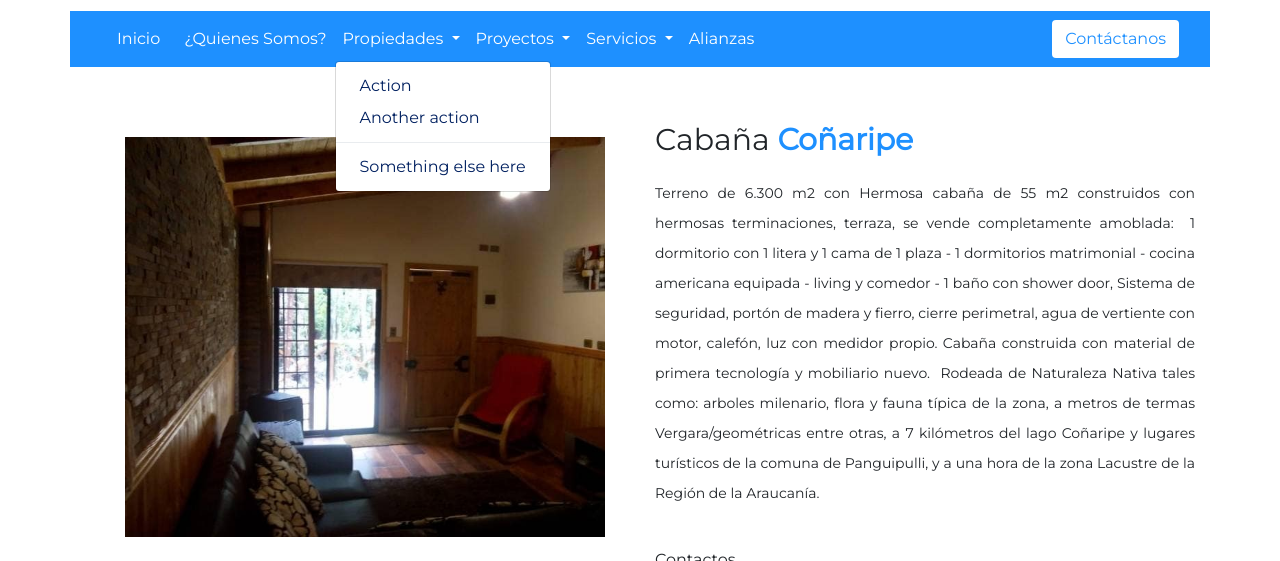
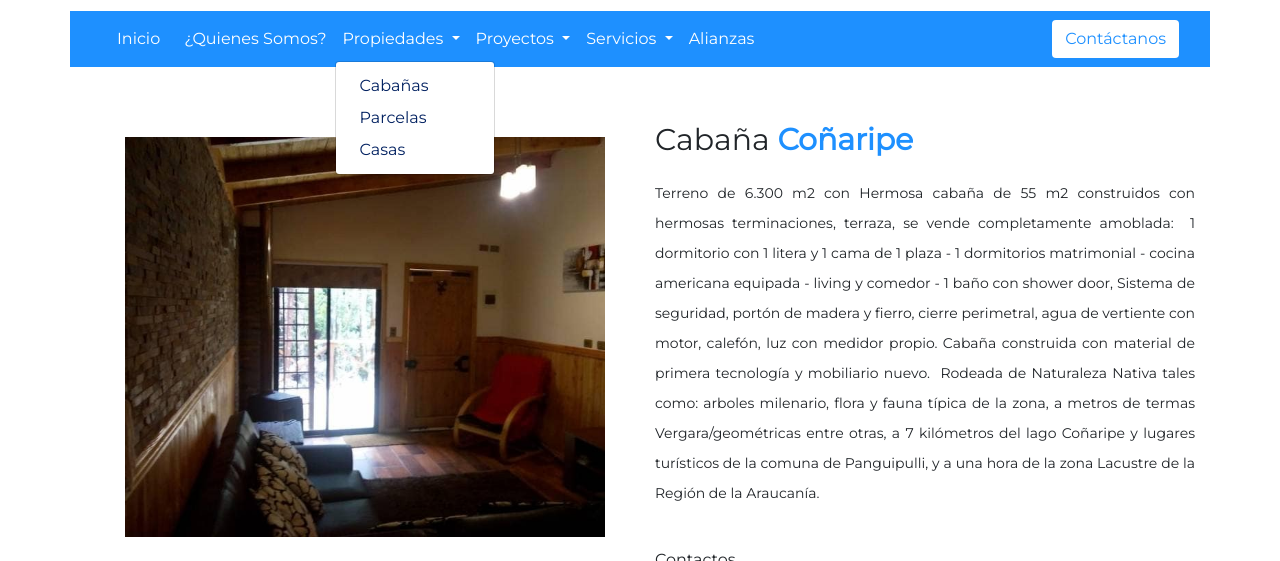
Before and after one commit to juan-eduar/Lihuen-w, a plain HTML site: page docs/propiedades.html in a window 1280 px wide. Both pictures are taken after a click on the button "Propiedades". Shown: the part 161-722 px from the top of the page. Drawn offline with Linux system fonts and the light colour scheme; files whose address does not match are found by name.

Commit message:
cambios navbar

```diff
--- a/docs/propiedades.html
+++ b/docs/propiedades.html
@@ -65,10 +65,10 @@
                   Propiedades
                 </a>
                 <div class="dropdown-menu" aria-labelledby="navbarDropdown">
-                  <a class="dropdown-item" href="#">Action</a>
-                  <a class="dropdown-item" href="#">Another action</a>
-                  <div class="dropdown-divider"></div>
-                  <a class="dropdown-item" href="#">Something else here</a>
+                  <a class="dropdown-item" href="#">Cabañas</a>
+                  <a class="dropdown-item" href="#">Parcelas</a>
+
+                  <a class="dropdown-item" href="#">Casas</a>
                 </div>
               </li>
               <li class="nav-item dropdown">
```
